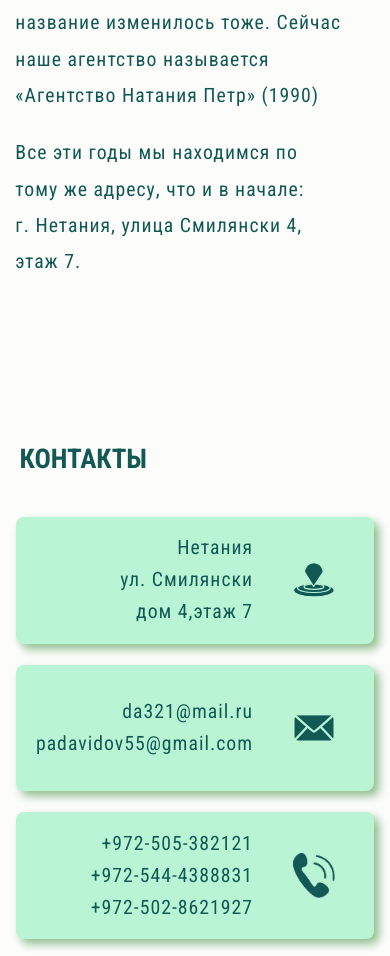
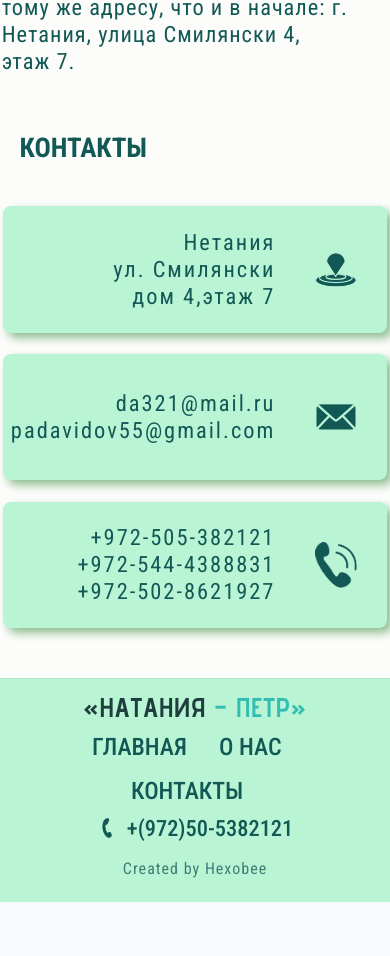
Before and after one commit to Vekshinskii/netaniapetr, a Next.js app: page / in a window 390 px wide. Shown: the part 1782-2738 px from the top of the page. After the commit the page ends 2684 px from the top, so only its background shows below. Built offline with nearby package versions, Linux system fonts and the light colour scheme.

Commit message:
updated ConsultButton, WhatsappButton, page.tsx, page.module.css, global.css

```diff
--- a/src/app/components/Footer/Footer.module.css
+++ b/src/app/components/Footer/Footer.module.css
@@ -105,9 +105,13 @@
     }
 }
 
-@media (max-width: 520px) {
-    /*.logo { font-size: 14px; }*/
-    /*.nav_to_section { font-size: 12px; }*/
-    .create { display: none; }         /* на очень узких экранах переносим подпись вниз */
+@media (max-width: 678px) {
+    .nav_to_section {
+        font-size: 1.5rem;
+    }
+    .create { display: none; }
+    .tel{
+        font-size: 1.4rem;
+    }
 
 }
--- a/src/app/components/Header/Header.module.css
+++ b/src/app/components/Header/Header.module.css
@@ -145,11 +145,11 @@
     position: fixed;
     top: 0;
     right: 0;
-    width: 100%;
+    width: 100vw;
     height: 100%;
-    background-color: rgba(255, 255, 255, 0.5);
-    backdrop-filter: blur(20px);
-    -webkit-backdrop-filter: blur(20px);
+    background-color: rgba(255, 255, 255, 0.7);
+    backdrop-filter: blur(50px);
+    -webkit-backdrop-filter: blur(50px);
     z-index: 90;
 }
 
--- a/src/app/globals.css
+++ b/src/app/globals.css
@@ -15,6 +15,7 @@
 
 html {
   scroll-padding-top: 70px; /* высота header */
+  overflow-x: hidden;
 }
 
 body {
@@ -300,3 +301,9 @@ p {
   }
 
 }
+@media (max-width: 768px) {
+  p{
+    line-height: 27px;
+    font-size: 1.4rem;
+  }
+}
--- a/src/app/page.module.css
+++ b/src/app/page.module.css
@@ -61,7 +61,13 @@
 .whatsapp.contact {
     margin-top: 12vh;
 }
-
+.whatsapp_section_bottom{
+    display: flex;
+    align-items: end;
+    justify-content: end;
+    width: 100vw;
+    padding:0 40px 20px 20px;
+}
 /* ===== DECOR ===== */
 .elem_light_mobile,
 .elem_blue_mobile {
@@ -412,9 +418,6 @@
         justify-content: start;
         margin: 12vh 0;
     }
-    .contact_page {
-        padding-top: 0;
-    }
     .about_us_text {
         display: none;
     }
@@ -441,18 +444,21 @@
         flex-direction: column;
         align-items: center;
         justify-content: center;
-        height: fit-content;
+        height: 100%;
     }
     .about_us_text_mobile {
         display: flex;
         align-items: start;
         justify-content: start;
-        width: 90%;
-        margin: 0 4vh 4vh 0;
+        width: 95%;
+        margin: 0;
         padding: 0;
+        p{
+            margin: 0;
+        }
     }
     .about_us_text_mobile p {
-        text-align: inherit;
+        text-align: start;
         padding: 0;
     }
 
@@ -475,23 +481,23 @@
     }
 
     .about_info {
+        height: fit-content;
         order: 1;
     }
 
     .contact_group {
         width: 90%;
         margin-bottom: 2.5vh;
-        padding: 10px 20px;
+        padding: 10px;
+        p{
+            font-size: 1.4rem;
+        }
     }
 
     .contact_group_blue {
         width: 90%;
         margin-bottom: 2.2vh;
         padding: 10px 20px;
-        line-height: 3.8vh;
-    }
-
-    .contact_group p {
         line-height: 3.8vh;
     }
 
@@ -505,11 +511,6 @@
         margin: 1vw 5vw;
     }
 
-    .contact_page p {
-        font-size: calc(var(--index) * 1.6);
-        letter-spacing: 1px;
-    }
-
     .about_us_text {
         display: none;
     }
@@ -517,6 +518,7 @@
     .about_text {
         margin-top: 1vh;
         width: 90%;
+        margin-bottom: 2vh;
     }
     .whatsapp_mobile {
         display: flex;
@@ -530,4 +532,7 @@
     .consultbutton_desk {
         display: none;
     }
+    .whatsapp_section_bottom{
+        display: none;
+    }
 }
--- a/src/app/page.tsx
+++ b/src/app/page.tsx
@@ -10,8 +10,6 @@ export default function HomePage() {
     return (
         <main className={styles.home_wrapper}>
             <Header />
-            <div className="blur-overlay" />
-
             <Image
                 className={styles.elem_light_mobile}
                 alt="elem_light_mobile"
@@ -172,13 +170,12 @@ export default function HomePage() {
                                         Смилянски 4, этаж 7.
                                     </p>
                                 </div>
-
-                                <Link href="https://wa.me/972547615507" className={styles.wa_link}>
-                                    <div className={`${styles.whatsapp} ${styles.contact}`} />
-                                </Link>
                             </div>
                         </div>
                     </div>
+                </div>
+                <div className={styles.whatsapp_section_bottom}>
+                <WhatsappButton className={styles.whatsapp_desk_bottom}/>
                 </div>
             </section>
 <Footer/>
```
